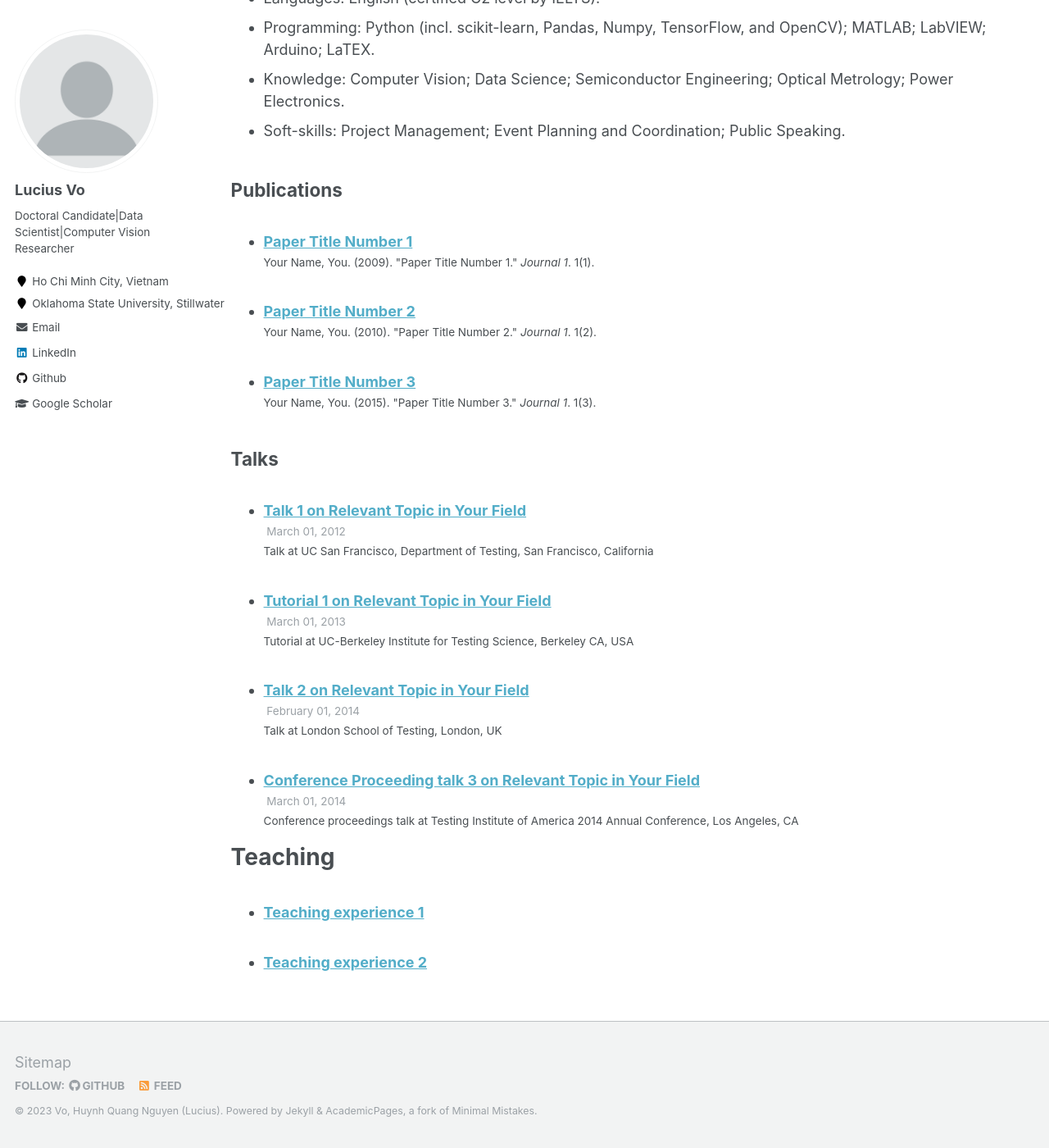
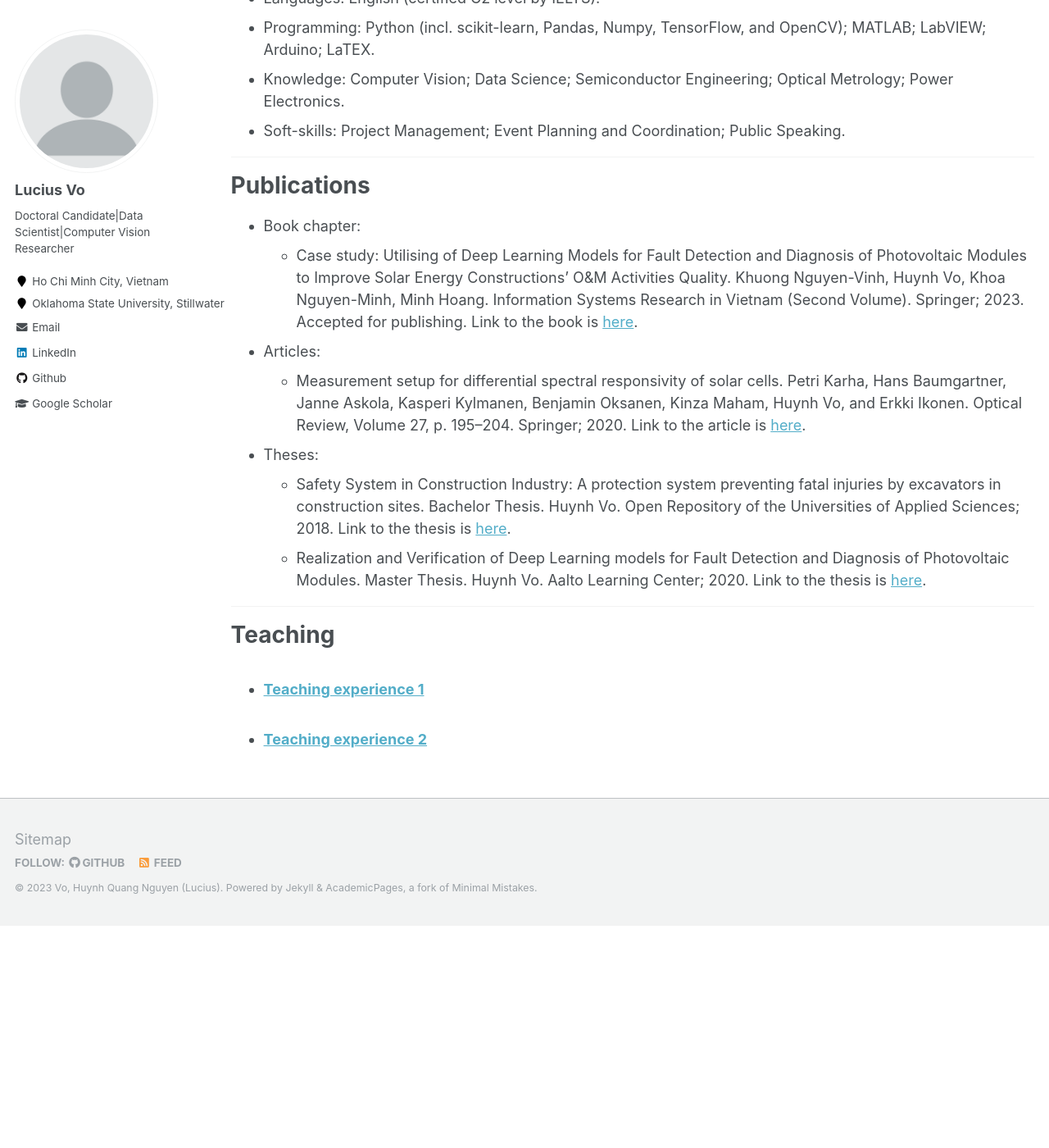
Before and after one commit to vohuynhquangnguyen/vohuynhquangnguyen.github.io, a Jekyll site: the page built from _pages/cv.md, in a window 1280 px wide and 1400 px high, scrolled down 2961 px. Shown: the whole window at 82% size. Built offline with Jekyll 4.4.1, drawn with Linux system fonts in a browser that asks for light colours; after the commit the page ends 4090 px from its top, so only the background shows below that.

Commit message:
Update cv.md

```diff
--- a/_pages/cv.md
+++ b/_pages/cv.md
@@ -74,15 +74,18 @@ I can offer my solid understanding of Semiconductor Devices, Optical Metrology,
 *  Knowledge: Computer Vision; Data Science; Semiconductor Engineering; Optical Metrology; Power Electronics.
 *  Soft-skills: Project Management; Event Planning and Coordination; Public Speaking.
 
-## Publications
-  <ul>{% for post in site.publications %}
-    {% include archive-single-cv.html %}
-  {% endfor %}</ul>
+***
 
-## Talks
-  <ul>{% for post in site.talks %}
-    {% include archive-single-talk-cv.html %}
-  {% endfor %}</ul>
+# Publications
+* Book chapter:
+  * Case study: Utilising of Deep Learning Models for Fault Detection and Diagnosis of Photovoltaic Modules to Improve Solar Energy Constructions' O&M Activities Quality. Khuong Nguyen-Vinh, Huynh Vo, Khoa Nguyen-Minh, Minh Hoang. Information Systems Research in Vietnam (Second Volume). Springer; 2023. Accepted for publishing. Link to the book is [here](https://infosys-vietnam-book.github.io/).
+* Articles:
+  * Measurement setup for differential spectral responsivity of solar cells. Petri Karha, Hans Baumgartner, Janne Askola, Kasperi Kylmanen, Benjamin Oksanen, Kinza Maham, Huynh Vo, and Erkki Ikonen. Optical Review, Volume 27, p. 195–204. Springer; 2020. Link to the article is [here](https://link.springer.com/article/10.1007/s10043-020-00584-x).
+* Theses:
+  * Safety System in Construction Industry: A protection system preventing fatal injuries by excavators in construction sites. Bachelor Thesis. Huynh Vo. Open Repository of the Universities of Applied Sciences; 2018. Link to the thesis is [here](https://www.theseus.fi/handle/10024/139396).
+  *  Realization and Verification of Deep Learning models for Fault Detection and Diagnosis of Photovoltaic Modules. Master Thesis. Huynh Vo. Aalto Learning Center; 2020. Link to the thesis is [here](https://aaltodoc.aalto.fi/handle/123456789/102461).
+
+***
 
 # Teaching
   <ul>{% for post in site.teaching %}
```
